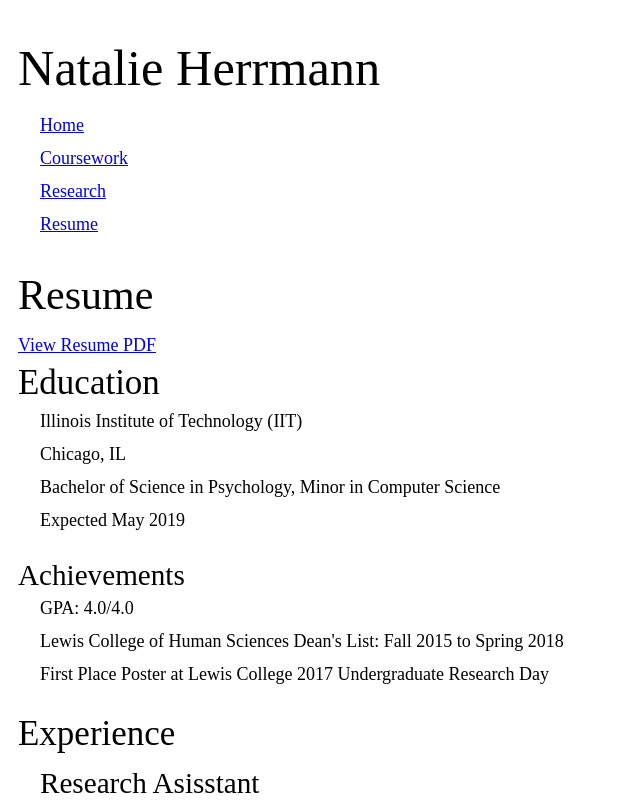
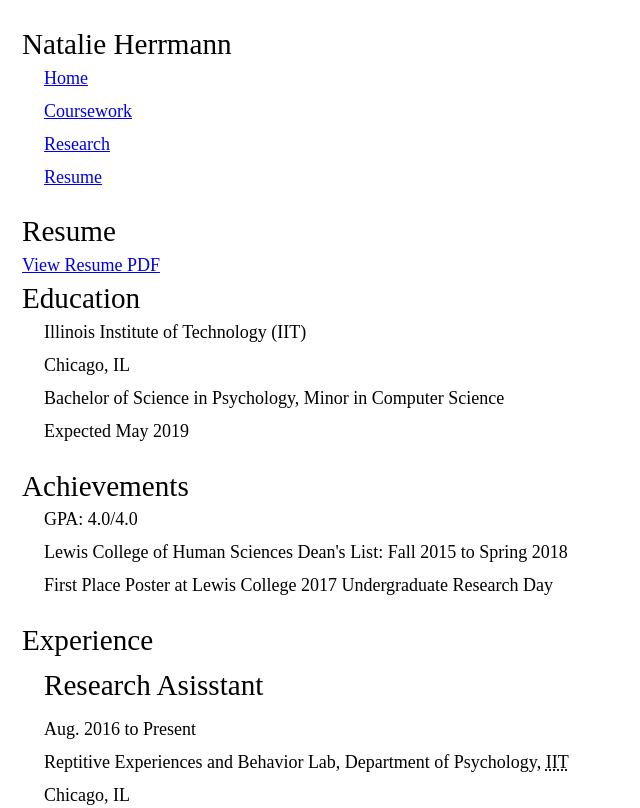
Before and after one commit to natalieherrmann/project-two, a plain HTML site: page resume/index.html in a window 1280 px wide. Shown: the top 808 px of the page, without its empty margins (0-640 px from the left). Drawn offline with Linux system fonts and the light colour scheme.

Commit message:
Modify html padding and font-size for h1-h4 elements

```diff
--- a/assets/css/screen.css
+++ b/assets/css/screen.css
@@ -17,29 +17,14 @@ Modular scale (minor third): https://www.modularscale.com/?18&px&1.2 */
 html {
   font-size: 1.125em; /* 16px = 1em, 18px / 16px = 1.125em */
   line-height: 1.222em; /* 18px * 120% = 21.6px, 22px / 18px = 1.222em */
-  padding: 1.222em 1em; /* top right */
+  padding: 1.222em; /* 22px / 18px = 1.222em */
 }
 
 p {
   padding-bottom: 1.222em; /* 18px * 120% = 21.6px, 22px / 18px = 1.222em */
 }
 
-h1 {
-  font-size: 2.799em;
-  line-height: 1.833em; /* Basic line height is 22px = 1.222em, plus one half 33px / 18 = 1.833em */
-}
-
-h2 {
-  font-size: 2.333em;
-  line-height:  1.833em; /* Basic line height is 22px = 1.222em, plus one half 33px / 18 = 1.833em */
-}
-
-h3 {
-  font-size: 1.944em;
-  line-height: 1.528em; /* Basic line height is 22px = 1.222em, plus one fourth 27.5px / 18 = 1.528em */
-}
-
-h4 {
+h1, h2, h3, h4 {
   font-size: 1.62em;
   line-height: 1.528em; /* Basic line height is 22px = 1.222em, plus one fourth 27.5px / 18 = 1.528em */
 }
```
